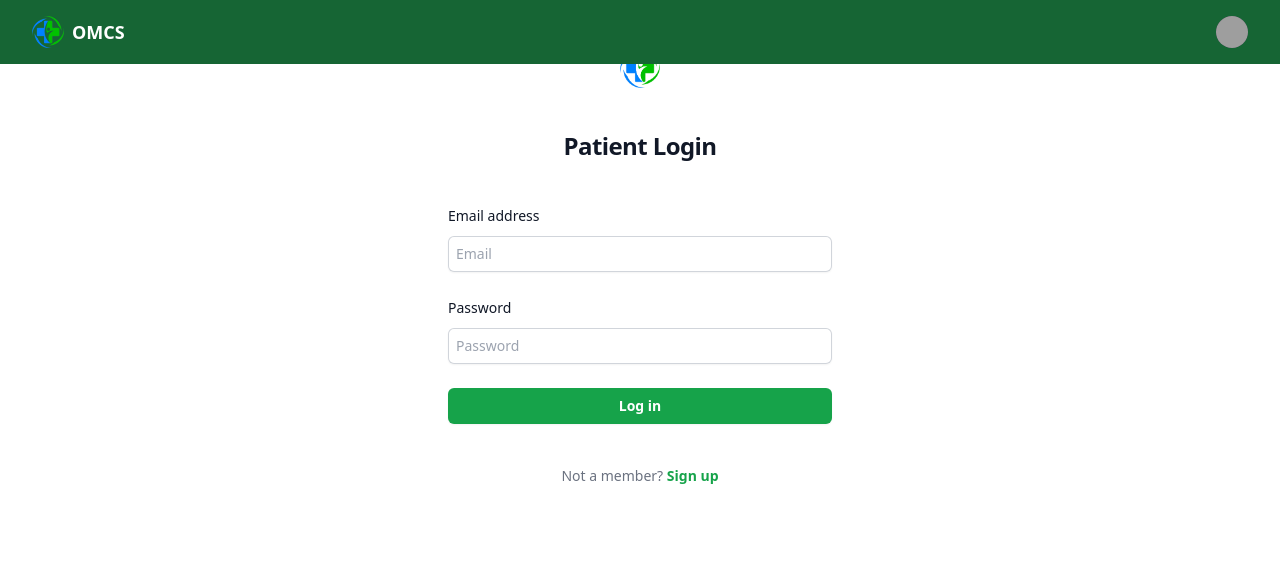
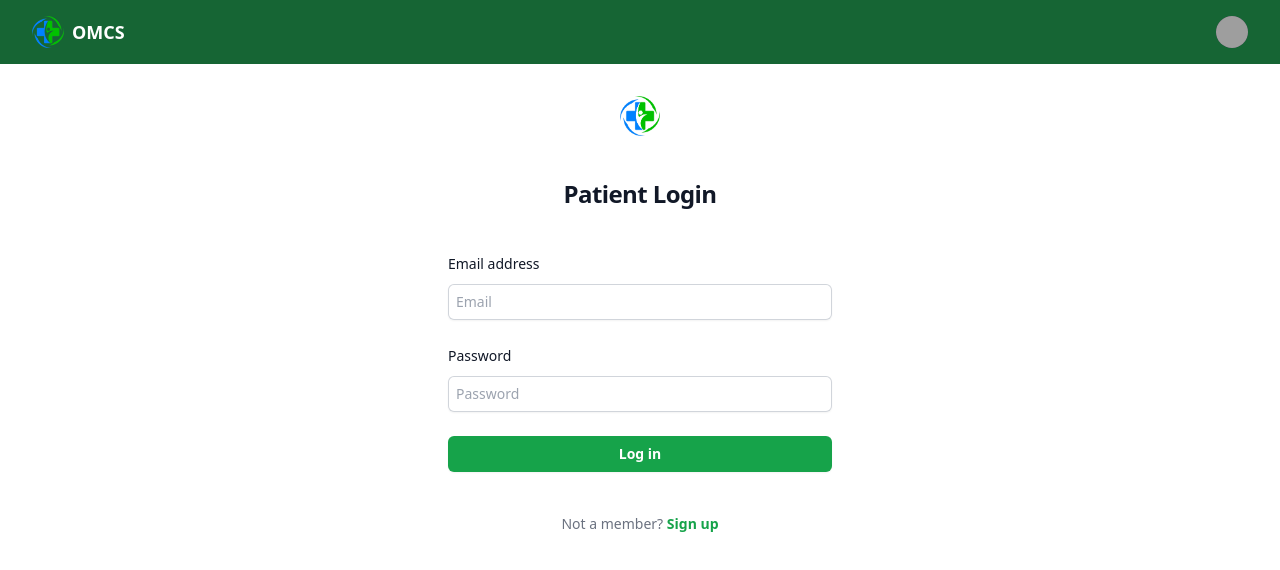
Before and after one commit to destryptor/OMCS, a React (Create React App) app: page /patient-login in a window 1280 px wide. Shown: the top 570 px of the page. Built offline with nearby package versions, Linux system fonts and the light colour scheme; grey boxes are pictures that could not be loaded.

Commit message:
Navar fixed

```diff
--- a/src/Pages/Login.jsx
+++ b/src/Pages/Login.jsx
@@ -157,7 +157,7 @@
 		<>
 			<Toaster />
 			{isLogin ? (
-				<div className='flex min-h-full flex-1 flex-col justify-center px-6 py-12 lg:px-8'>
+				<div className='flex min-h-full flex-1 flex-col justify-center px-6 py-24 lg:px-8 '>
 					<div className='sm:mx-auto sm:w-full sm:max-w-sm'>
 						<img className='mx-auto h-10 w-auto' src='./logo.png' alt='Your Company' />
 						<h2 className='mt-10 text-center text-2xl font-bold leading-9 tracking-tight text-gray-900'>{isDoctor ? 'Doctor Login' : 'Patient Login'}</h2>
@@ -201,7 +201,7 @@
 					</div>
 				</div>
 			) : (
-				<div className='flex min-h-full flex-1 flex-col justify-center px-6 py-12 lg:px-8'>
+				<div className='flex min-h-full flex-1 flex-col justify-center px-6 py-24 lg:px-8'>
 					<div className='sm:mx-auto sm:w-full sm:max-w-sm'>
 						<img className='mx-auto h-10 w-auto' src='./logo.png' alt='Your Company' />
 						<h2 className='mt-10 text-center text-2xl font-bold leading-9 tracking-tight text-gray-900'>{isDoctor ? 'Doctor Sign Up' : 'Patient Sign Up'}</h2>
--- a/src/Pages/UpdateProfile.jsx
+++ b/src/Pages/UpdateProfile.jsx
@@ -193,7 +193,7 @@
 		<>
 			<Toaster />
 			{isDoctor ? (
-				<div className='flex min-h-full flex-1 flex-col justify-center px-6 py-12 lg:px-8'>
+				<div className='flex min-h-full flex-1 flex-col justify-center px-6 py-24 lg:px-8'>
 					<div className='sm:mx-auto sm:w-full sm:max-w-sm'>
 						<img className='mx-auto h-10 w-auto' src='/logo.png' alt='OMCS' />
 						<h2 className='mt-1 text-center text-2xl font-bold leading-9 tracking-tight text-gray-900'>Update Your Profile</h2>
@@ -285,7 +285,7 @@
 					</div>
 				</div>
 			) : (
-				<div className='flex min-h-full flex-1 flex-col justify-center px-6 py-12 lg:px-8'>
+				<div className='flex min-h-full flex-1 flex-col justify-center px-6 py-24 lg:px-8'>
 					<div className='sm:mx-auto sm:w-full sm:max-w-sm'>
 						<img className='mx-auto h-10 w-auto' src='/logo.png' alt='Your Company' />
 						<h2 className='mt-1 text-center text-2xl font-bold leading-9 tracking-tight text-gray-900'>Update Your Profile</h2>
```
